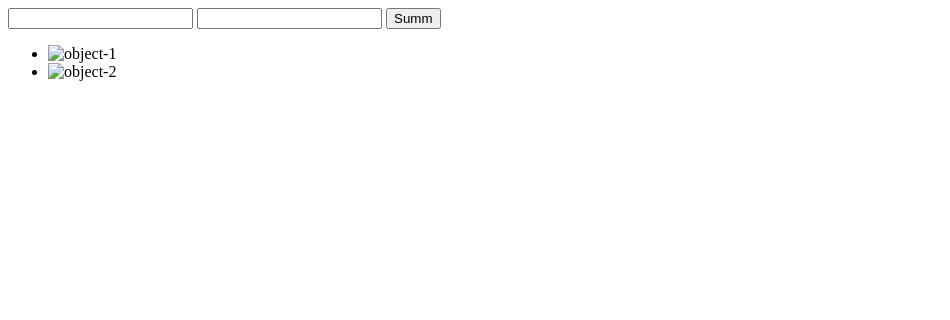
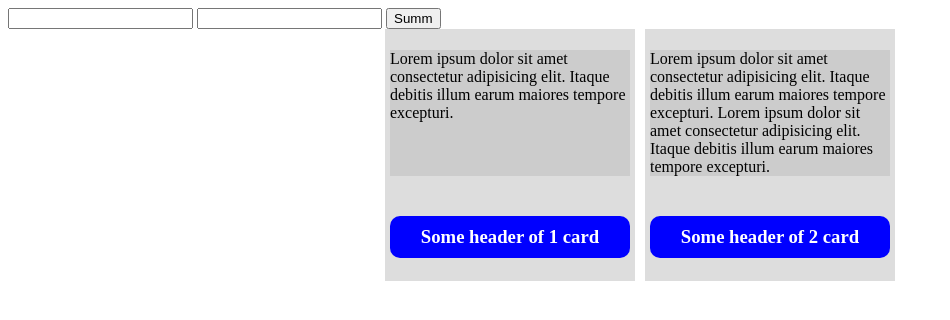
Before and after one commit to sasha-khomiak/type-script-project, a website: page index.html in a window 1280 px wide. Shown: the whole page, without its empty margins (0-950 px from the left). Drawn offline with Linux system fonts and the light colour scheme.

Commit message:
containers styles

```diff
--- a/index.html
+++ b/index.html
@@ -21,6 +21,39 @@
         border: 10px solid black;
         box-sizing: border-box;
       }
+
+      * {
+        box-sizing: border-box;
+      }
+
+      .flex-container {
+        display: flex;
+        gap: 10px;
+        justify-content: center;
+      }
+
+      .card {
+        flex-basis: 250px;
+        display: flex;
+        flex-direction: column;
+        gap: 5px;
+
+        background-color: #dddddd;
+        padding: 5px;
+      }
+
+      .card-text {
+        background-color: #cccccc;
+        flex-grow: 1;
+      }
+
+      .card-header {
+        background-color: blue;
+        color: white;
+        text-align: center;
+        padding: 10px;
+        border-radius: 10px;
+      }
     </style>
 
     <title>TypeScript Summ</title>
@@ -30,14 +63,25 @@
     <input type="text" name="number2" id="number2" />
     <button type="button" id="summ-btn">Summ</button>
 
-    <ul class="list">
-      <li class="list-item">
-        <img srs="/img/image-1.jpg" alt="object-1" class="list-image" />
-      </li>
-      <li class="list-item">
-        <img srs="/img/image-2.jpg" alt="object-2" class="list-image" />
-      </li>
-    </ul>
+    <div class="flex-container">
+      <div class="card">
+        <p class="card-text">
+          Lorem ipsum dolor sit amet consectetur adipisicing elit. Itaque
+          debitis illum earum maiores tempore excepturi.
+        </p>
+        <h3 class="card-header">Some header of 1 card</h3>
+      </div>
+
+      <div class="card">
+        <p class="card-text">
+          Lorem ipsum dolor sit amet consectetur adipisicing elit. Itaque
+          debitis illum earum maiores tempore excepturi. Lorem ipsum dolor sit
+          amet consectetur adipisicing elit. Itaque debitis illum earum maiores
+          tempore excepturi.
+        </p>
+        <h3 class="card-header">Some header of 2 card</h3>
+      </div>
+    </div>
 
     <script src="./dist/app.js" type="module"></script>
   </body>
```
